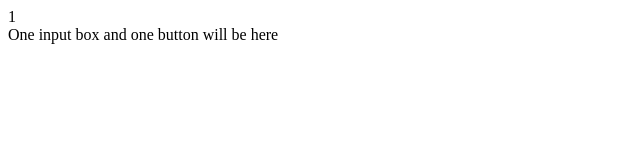
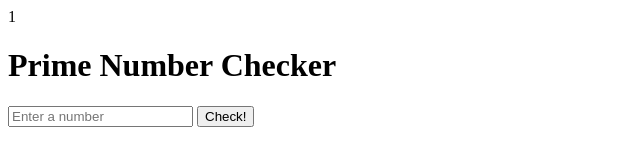
Before and after one commit to EDGENortheastern/systest-demo, a website: page index.html in a window 1280 px wide. Shown: the whole page, without its empty margins (0-640 px from the left). Drawn offline with Linux system fonts and the light colour scheme.

Commit message:
Adds html

```diff
--- a/index.html
+++ b/index.html
@@ -7,7 +7,10 @@
 </head>
 <body>
     <div>
-        One input box and one button will be here
+        <h1>Prime Number Checker</h1>
+        <input type="text" id = "num" placeholder="Enter a number">
+        <button id = "buttonCheck">Check!</button>
+        <p id = 'result'></p>
     </div>
 </body>
 </html>
```
